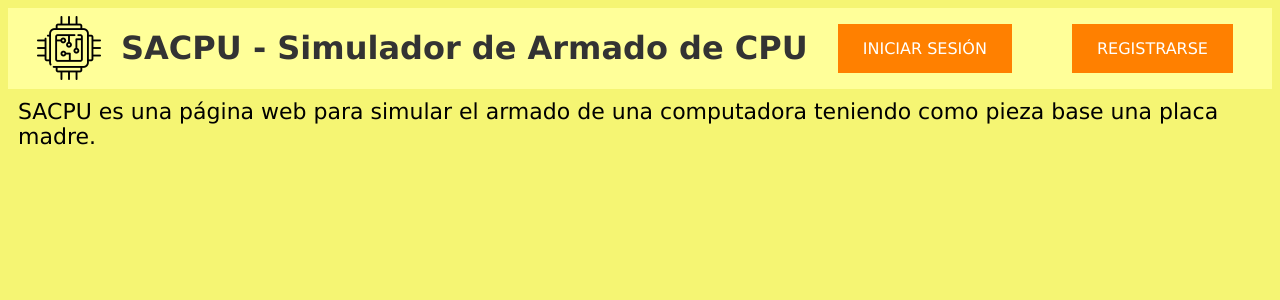
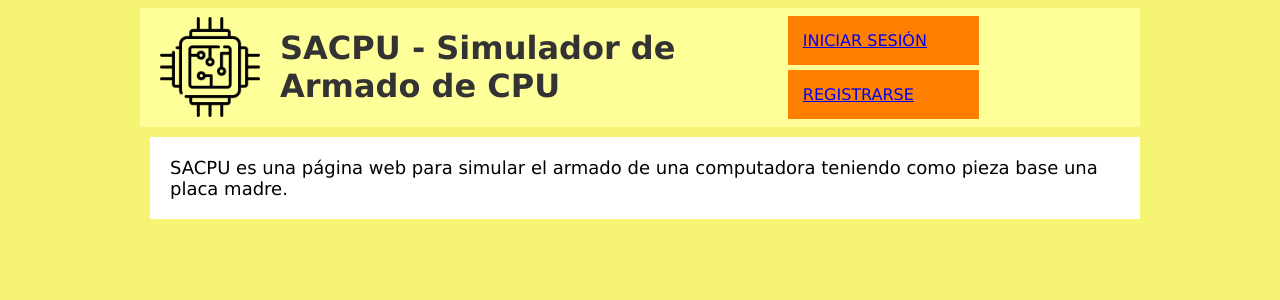
Before and after one commit to ChangKuoman/SACPU, a Flask app: page / in a window 1280 px wide. Shown: the top 300 px of the page. Run offline with Flask 2, Linux system fonts and the light colour scheme.

Commit message:
css-Arreglando el css

```diff
--- a/app.py
+++ b/app.py
@@ -14,8 +14,8 @@ from flask_migrate import Migrate
 from sqlalchemy import func
 
 # configurations
-app = Flask(__name__, static_folder="/home/chang/Escritorio/SACPU/templates/static")
-app.config['SQLALCHEMY_DATABASE_URI'] = 'postgresql://postgres:admin@localhost:5432/sacpu'
+app = Flask(__name__, static_folder="/home/anderson/Des_Bas_Plat/Project_SACPU/SACPU/templates/static")
+app.config['SQLALCHEMY_DATABASE_URI'] = 'postgresql://postgres:231102DA@localhost:5432/sacpu'
 app.config['SQLALCHEMY_TRACK_MODIFICATIONS'] = False
 db = SQLAlchemy(app)
 migrate = Migrate(app, db)
--- a/templates/index.html
+++ b/templates/index.html
@@ -5,32 +5,35 @@
         </title>
         <link rel="shortcut icon" type="image/png" href="static/img/favicon.ico">
         <link rel="stylesheet" href="static/css/style.css">
+        <meta name="viewport" content="widht=device-widht, user-scalable=no, initial-scale=1.0, maximun-scale=1.0, minimun-scale=1.0">
+
     </head>
 
     <body class="fondo">
-        <header class="header">
+        <div class="contenedor-global">
+            <div class="header">
                 <img class="icono" src="static/img/favicon.ico" alt="Icono" width="64px" height="64px">
-            <h1>
+                <h1 class="nombre-empresa">
                     SACPU - Simulador de Armado de CPU
                 </h1>
-
-
+                <div class="contenedor-botones">
                     <div class="boton_div">
-                <a class="boton_login" href="/login" target="_self">
+                        <a href="/login" target="_self">
                             INICIAR SESIÓN
                         </a>
                     </div>
 
                     <div class="boton_div">
-                <a class="boton_login" href="/register" target="_self">
+                        <a href="/register" target="_self">
                             REGISTRARSE
                         </a>
                     </div>
-        </header>
+                </div>
+            </div>
 
             <div class="presentation">
                 SACPU es una página web para simular el armado de una computadora teniendo como pieza base una placa madre.
             </div>
-
+        </div>
     </body>
 </html>
--- a/templates/static/css/style.css
+++ b/templates/static/css/style.css
@@ -6,7 +6,40 @@ html{
     background: #f5f573;
 }
 
+.boton_loging:hover {
+   background-color: #ff8000;
+}
+
+.icono{
+    margin: 0px 20px;
+}
+
+.text-simulator {
+    font-size: 22px;
+    margin: 3px;
+}
+
+
+
+.contenedor-global {
+    width: 80%;
+    max-width: 1000px;
+    margin: 0 auto;
+    overflow: hidden;
+}
+
+.presentation{
+    width: 100%;
+    font-size: 18px;
+    background: #fff;
+    padding: 20px;
+    align-items: center;
+    margin: 10px;
+    box-sizing: border-box;
+}
+
 .header {
+    width: 100%;
     align-items: center;
     display: flex;
     justify-content: center;
@@ -16,27 +49,35 @@ html{
     color: #333;
 }
 
-.boton_login {
-    background-color: #ff8000;
-    color: white;
-    padding: 15px 25px;
-    text-decoration: none;
+.icono{
+    width: 10%;
+    height: auto;
+    margin: 0px 20px;
 }
 
-.boton_loging:hover {
-   background-color: #ff8000;
+.nombre-empresa {
+    width: 50%;
+}
+
+.contenedor-botones {
+    width: 40%;
 }
 
 .boton_div{
-    padding: 15px 0px;
+    width: 50%;
+    padding: 15px;
     margin: 5px 30px;
+    background-color: #ff8000;
+    color: white;
+    text-decoration: none;
+    box-sizing: border-box;
 }
 
-.icono{
-    margin: 0px 20px;
+
+@media screen and (max-widht: 800px) {
+
 }
 
-.presentation{
-    font-size: 22px;
-    margin: 10px;
+@media screen and (max-widht: 400px) {
+
 }
```
Also changed, not shown: templates/simulator.html (+24 -6 lines). Lines whose indentation alone changed are shown as unchanged.
